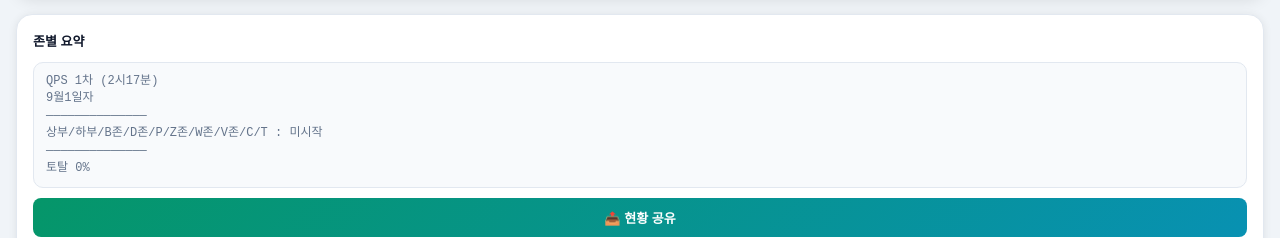
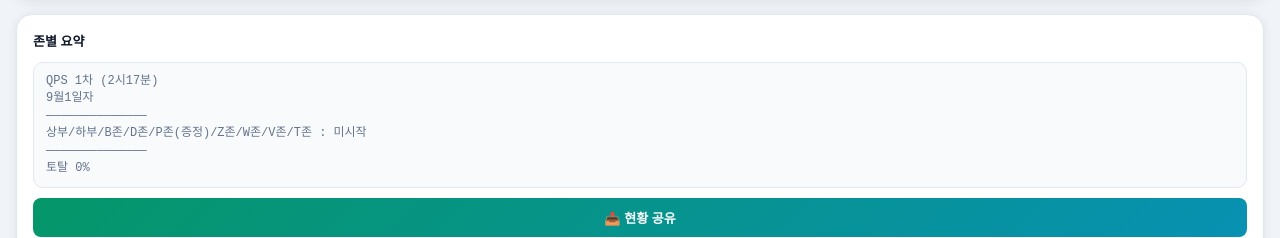
Before and after one commit to xion4998/QPS-, a React (Create React App) app: page / in a window 1280 px wide. Shown: the part 958-1196 px from the top of the page. Built offline with nearby package versions, Linux system fonts and the light colour scheme; no server answers; the database is empty; a web font is replaced by a local one.

Commit message:
Update App.jsx

```diff
--- a/src/App.jsx
+++ b/src/App.jsx
@@ -28,10 +28,10 @@ const dbSet = (p, val) => {
   } catch (e) { console.error("dbSet error:", e); }
 };
 
-const ZONES = ["상부", "하부", "B", "C", "D", "P/Z", "T", "W", "V"];
+const ZONES = ["상부", "하부", "B", "D", "P", "Z", "T", "W", "V"];
 const ZONE_COLORS = {
-  "상부": "#7c3aed", "하부": "#2563eb", "B": "#ea580c", "C": "#0891b2",
-  "D": "#dc2626", "P/Z": "#059669", "T": "#db2777", "W": "#65a30d", "V": "#6366f1",
+  "상부": "#7c3aed", "하부": "#2563eb", "B": "#ea580c", "D": "#dc2626",
+  "P": "#059669", "Z": "#d97706", "T": "#db2877", "W": "#65a30d", "V": "#6366f1",
 };
 const LINES = [1, 2, 3, 4];
 const NUMBERS = [1, 2, 3, 4, 5, 6, 7, 8, 9];
@@ -44,6 +44,9 @@ const LINE_ORDER = {
 };
 
 // 라인 내 서브존: ((data[zone]||{})[line]||{})[subzone][type]
+// P존은 증정 완료/미완료만 (번호 체크 없음)
+const GIFT_ZONE = "P";
+
 const SUB_ZONES = {
   "상부": ["BB", "BC", "BD"],
   "하부": ["AA", "AB", "AC", "AD"],
@@ -67,14 +70,14 @@ const initData = () => {
     if (s) {
       const d = JSON.parse(s);
       // 마이그레이션: P, Z → P/Z, V 추가
-      if (d["P"] && !d["P/Z"]) {
-        d["P/Z"] = d["P"];
-        delete d["P"];
+      // P/Z 합쳐진 데이터 → 다시 분리
+      if (d["P/Z"] && !d["P"]) {
+        d["P"] = { _pick: { _init: true }, giftPicking: d["P/Z"].giftPicking || false };
+        d["Z"] = d["P/Z"];
+        delete d["P/Z"];
       }
-      if (d["Z"] && !d["V"]) {
-        d["V"] = d["Z"];
-        delete d["Z"];
-      }
+      // C존 데이터 제거
+      delete d["C"];
       // 누락된 존 추가
       ZONES.forEach(z => {
         if (!d[z]) {
@@ -92,7 +95,12 @@ const initData = () => {
   } catch (e) {}
   const d = {};
   ZONES.forEach(z => {
-    d[z] = { _pick: { _init: true } }; // 빈 객체 방지
+    if (z === GIFT_ZONE) {
+      // P존: 증정 완료/미완료만
+      d[z] = { _pick: { _init: true }, giftPicking: false };
+      return;
+    }
+    d[z] = { _pick: { _init: true } };
     const subs = SUB_ZONES[z];
     LINES.forEach(l => {
       if (subs) {
@@ -183,8 +191,8 @@ export default function App() {
     try { localStorage.setItem("qps_data", JSON.stringify(d)); } catch (e) {}
     // 변경된 존만 Firebase 업데이트 (충돌 방지)
     if (changedZone && d[changedZone]) {
-      const fbKey = changedZone.replace(/\//g, "_");
-      dbSet(`qps/data/${fbKey}`, d[changedZone]);
+      const fbKey = changedZone.split("/").join("_");
+      dbSet("qps/data/" + fbKey, d[changedZone]);
     }
   };
 
@@ -199,8 +207,8 @@ export default function App() {
 
     // 존별 개별 구독 (충돌 방지)
     ZONES.forEach(z => {
-      const fbKey = z.replace(/\//g, "_");
-      subs.push(onValue(ref(fdb, `qps/data/${fbKey}`), snap => {
+      const fbKey = z.split("/").join("_");
+      subs.push(onValue(ref(fdb, "qps/data/" + fbKey), snap => {
         if (resettingRef.current) return;
         const v = snap.val();
         if (v) {
@@ -336,8 +344,8 @@ export default function App() {
     resettingRef.current = true;
     // 존별로 초기화
     ZONES.forEach(z => {
-      const fbKey = z.replace(/\//g, "_");
-      dbSet(`qps/data/${fbKey}`, d[z]);
+      const fbKey = z.split("/").join("_");
+      dbSet("qps/data/" + fbKey, d[z]);
     });
     dbSet("qps/round", 1);
     setData(d);
@@ -368,6 +376,12 @@ export default function App() {
   const stats = useMemo(() => {
     const out = {};
     ZONES.forEach(z => {
+      // P존(증정존) - 완료/미완료만
+      if (z === GIFT_ZONE) {
+        const giftDone = (data[z] || {}).giftPicking === true;
+        out[z] = { flowDone: giftDone ? 1 : 0, shelfDone: giftDone ? 1 : 0, total: 1, flowPct: giftDone ? 100 : 0, shelfPct: giftDone ? 100 : 0, pct: giftDone ? 100 : 0 };
+        return;
+      }
       const zd = data[z] || {};
       const subs = SUB_ZONES[z];
       const total = LINES.length * 9;
@@ -457,10 +471,11 @@ export default function App() {
       { name: "하부", zones: ["하부"] },
       { name: "B존", zones: ["B"] },
       { name: "D존", zones: ["D"] },
-      { name: "P/Z존", zones: ["P/Z"] },
+      { name: "P존(증정)", zones: ["P"] },
+      { name: "Z존", zones: ["Z"] },
       { name: "W존", zones: ["W"] },
       { name: "V존", zones: ["V"] },
-      { name: "C/T", zones: ["C", "T"] },
+      { name: "T존", zones: ["T"] },
     ];
 
     const getLastNum = (z, type) => {
@@ -652,6 +667,35 @@ export default function App() {
 
       {/* 체크 패널 */}
       <div style={{ background:S.card, border:`1.5px solid ${activeColor}`, borderRadius:16, padding:16, marginBottom:16, boxShadow:S.shadowMd }}>
+
+        {/* P존 - 증정 완료/미완료만 */}
+        {activeZone === GIFT_ZONE ? (
+          <div>
+            <div style={{ fontSize:14, fontWeight:700, color:activeColor, marginBottom:14 }}>P존 · 증정 피킹</div>
+            <div style={{ display:"flex", gap:10 }}>
+              {[true, false].map(done => {
+                const giftDone = (data["P"] || {}).giftPicking === true;
+                const isActive = done ? giftDone : !giftDone;
+                return (
+                  <button key={String(done)} onClick={() => {
+                    if (!editable) return;
+                    const newZone = { ...(data["P"] || {}), giftPicking: done };
+                    saveData({ ...data, "P": newZone }, "P");
+                  }} style={{
+                    flex:1, padding:"18px 0", borderRadius:12, cursor:"pointer", fontFamily:"inherit",
+                    fontSize:15, fontWeight:800,
+                    background: isActive ? (done ? "#dcfce7" : "#fee2e2") : S.inputBg,
+                    border: `2px solid ${isActive ? (done ? "#86efac" : "#fca5a5") : S.border}`,
+                    color: isActive ? (done ? "#15803d" : "#dc2626") : S.textSub,
+                  }}>
+                    {done ? "✅ 증정 완료" : "⬜ 증정 미완료"}
+                  </button>
+                );
+              })}
+            </div>
+          </div>
+        ) : (
+        <>
         {/* 존 + 라인 선택 + 라인 완료 버튼 */}
         <div style={{ marginBottom:10 }}>
           <div style={{ display:"flex", alignItems:"center", justifyContent:"space-between", marginBottom:8 }}>
@@ -767,6 +811,8 @@ export default function App() {
             </div>
           );
         })}
+        </>
+        )}
       </div>
 
       {/* 존별 요약 */}
```
